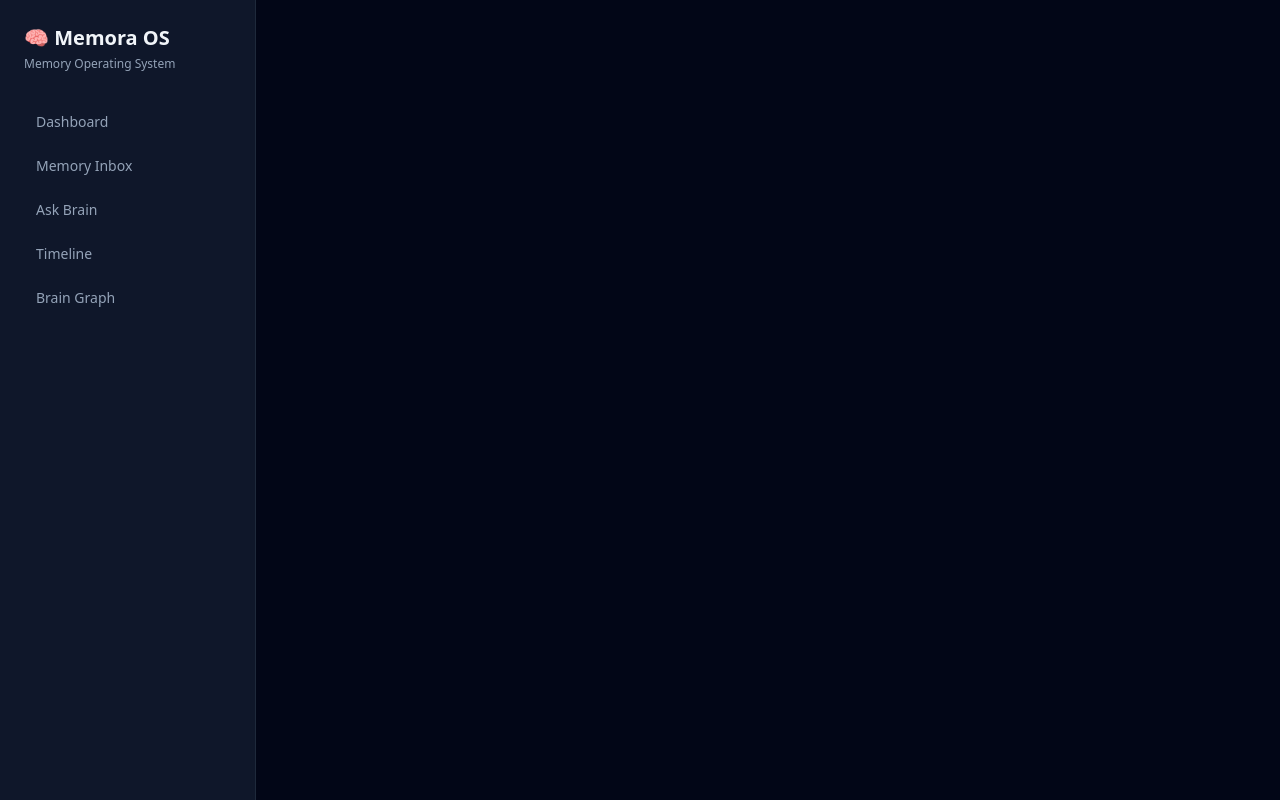
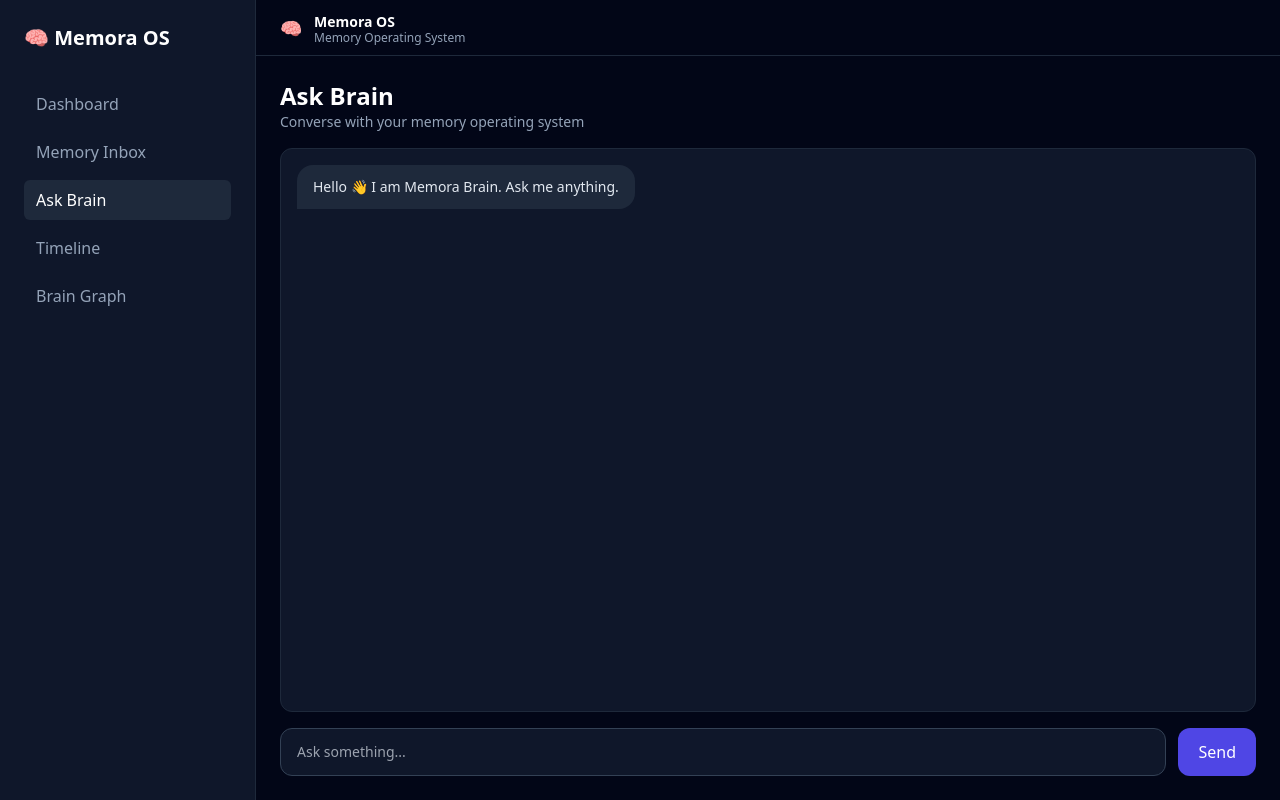
Before and after one commit to Manikandan1511/Memora-OS, a React (Vite) app in the folder frontend/: page /ask in a window 1280 px wide. Built offline with nearby package versions, Linux system fonts and the light colour scheme.

Commit message:
Frontend MVP Phase -1 Completed

```diff
--- a/frontend/src/app.jsx
+++ b/frontend/src/app.jsx
@@ -1,5 +1,6 @@
 import { Routes, Route, Navigate } from "react-router-dom";
 import Sidebar from "./components/Sidebar";
+import Navbar from "./components/Navbar";
 
 import Dashboard from "./pages/Dashboard";
 import MemoryInbox from "./pages/MemoryInbox";
@@ -7,25 +8,27 @@ import AskBrain from "./pages/AskBrain";
 import Timeline from "./pages/Timeline";
 import BrainGraph from "./pages/BrainGraph";
 
-function App() {
+export default function App() {
   return (
-    <div className="flex h-screen w-screen bg-slate-950 text-slate-100">
+    <div className="h-screen w-screen bg-slate-950 text-white flex">
       {/* Sidebar */}
       <Sidebar />
 
-      {/* Main Content */}
-      <main className="flex-1 overflow-y-auto p-6">
+      {/* Main Area */}
+      <div className="flex flex-col flex-1 min-w-0">
+        <Navbar />
+
+        <main className="flex-1 min-h-0 overflow-y-auto p-6">
           <Routes>
             <Route path="/" element={<Navigate to="/dashboard" replace />} />
             <Route path="/dashboard" element={<Dashboard />} />
-          <Route path="/memory-inbox" element={<MemoryInbox />} />
-          <Route path="/ask-brain" element={<AskBrain />} />
+            <Route path="/inbox" element={<MemoryInbox />} />
+            <Route path="/ask" element={<AskBrain />} />
             <Route path="/timeline" element={<Timeline />} />
-          <Route path="/brain-graph" element={<BrainGraph />} />
+            <Route path="/graph" element={<BrainGraph />} />
           </Routes>
         </main>
       </div>
+    </div>
   );
 }
-
-export default App;
--- a/frontend/src/components/Sidebar.jsx
+++ b/frontend/src/components/Sidebar.jsx
@@ -1,44 +1,35 @@
 import { NavLink } from "react-router-dom";
 
-const navItems = [
+const links = [
   { name: "Dashboard", path: "/dashboard" },
-  { name: "Memory Inbox", path: "/memory-inbox" },
-  { name: "Ask Brain", path: "/ask-brain" },
+  { name: "Memory Inbox", path: "/inbox" },
+  { name: "Ask Brain", path: "/ask" },
   { name: "Timeline", path: "/timeline" },
-  { name: "Brain Graph", path: "/brain-graph" },
+  { name: "Brain Graph", path: "/graph" },
 ];
 
-function Sidebar() {
+export default function Sidebar() {
   return (
-    <aside className="w-64 bg-slate-900 border-r border-slate-800 p-6">
-      <div className="mb-8">
-        <h1 className="text-xl font-bold flex items-center gap-2">
-          🧠 Memora OS
-        </h1>
-        <p className="text-xs text-slate-400 mt-1">
-          Memory Operating System
-        </p>
-      </div>
+    <aside className="w-64 bg-slate-900 border-r border-slate-800 p-6 flex-shrink-0">
+      <h1 className="text-xl font-bold mb-8">🧠 Memora OS</h1>
 
       <nav className="space-y-2">
-        {navItems.map((item) => (
+        {links.map((link) => (
           <NavLink
-            key={item.path}
-            to={item.path}
+            key={link.path}
+            to={link.path}
             className={({ isActive }) =>
-              `block rounded-md px-3 py-2 text-sm transition ${
+              `block px-3 py-2 rounded-md transition ${
                 isActive
                   ? "bg-slate-800 text-white"
                   : "text-slate-400 hover:bg-slate-800 hover:text-white"
               }`
             }
           >
-            {item.name}
+            {link.name}
           </NavLink>
         ))}
       </nav>
     </aside>
   );
 }
-
-export default Sidebar;
--- a/frontend/src/pages/AskBrain.jsx
+++ b/frontend/src/pages/AskBrain.jsx
@@ -1,77 +1,83 @@
-import { useState } from "react";
+import { useState, useEffect, useRef } from "react";
 
-function AskBrain() {
-  const [query, setQuery] = useState("");
-  const [results, setResults] = useState([]);
+export default function AskBrain() {
+  const [messages, setMessages] = useState([
+    {
+      role: "assistant",
+      content: "Hello 👋 I am Memora Brain. Ask me anything.",
+    },
+  ]);
+  const [input, setInput] = useState("");
+  const bottomRef = useRef(null);
 
-  const searchBrain = () => {
-    if (!query.trim()) return;
+  useEffect(() => {
+    bottomRef.current?.scrollIntoView({ behavior: "smooth" });
+  }, [messages]);
 
-    // UI-only mock results (backend later)
-    setResults([
+  const sendMessage = () => {
+    if (!input.trim()) return;
+
+    setMessages((prev) => [
+      ...prev,
+      { role: "user", content: input },
       {
-        text: "This is a related memory based on your query.",
-        score: 0.91,
-      },
-      {
-        text: "Another similar memory found in the system.",
-        score: 0.84,
+        role: "assistant",
+        content:
+          "🧠 I received your question. Backend integration is coming soon.",
       },
     ]);
+    setInput("");
   };
 
   return (
-    <div className="space-y-6">
+    <div className="min-h-full flex flex-col">
       {/* Header */}
-      <div>
-        <h2 className="text-2xl font-semibold">Ask Brain</h2>
-        <p className="text-slate-400">
-          Search and recall memories using semantic understanding.
+      <div className="mb-4">
+        <h1 className="text-2xl font-semibold">Ask Brain</h1>
+        <p className="text-slate-400 text-sm">
+          Converse with your memory operating system
         </p>
       </div>
 
-      {/* Search Box */}
-      <div className="bg-slate-950 border border-slate-800 rounded-lg p-4">
-        <input
-          type="text"
-          value={query}
-          onChange={(e) => setQuery(e.target.value)}
-          placeholder="Ask something from your memories..."
-          className="w-full bg-slate-900 text-slate-100 p-3 rounded-md border border-slate-700 focus:outline-none focus:ring-2 focus:ring-blue-500"
-        />
-
-        <div className="flex justify-end mt-3">
-          <button
-            onClick={searchBrain}
-            className="px-4 py-2 bg-blue-600 hover:bg-blue-500 rounded-md text-white text-sm"
+      {/* Chat Area */}
+      <div className="flex-1 min-h-0 overflow-y-auto rounded-xl bg-slate-900 border border-slate-800 p-4 space-y-4">
+        {messages.map((msg, idx) => (
+          <div
+            key={idx}
+            className={`flex ${
+              msg.role === "user" ? "justify-end" : "justify-start"
+            }`}
           >
-            Search
-          </button>
-        </div>
+            <div
+              className={`max-w-[70%] px-4 py-3 rounded-2xl text-sm ${
+                msg.role === "user"
+                  ? "bg-indigo-600 text-white rounded-br-none"
+                  : "bg-slate-800 text-slate-200 rounded-bl-none"
+              }`}
+            >
+              {msg.content}
+            </div>
+          </div>
+        ))}
+        <div ref={bottomRef} />
       </div>
 
-      {/* Results */}
-      <div className="space-y-3">
-        {results.length === 0 && (
-          <p className="text-slate-500 text-sm">
-            No results yet. Try asking something.
-          </p>
-        )}
-
-        {results.map((r, index) => (
-          <div
-            key={index}
-            className="bg-slate-950 border border-slate-800 rounded-md p-4"
-          >
-            <p className="text-slate-100">{r.text}</p>
-            <p className="text-xs text-slate-500 mt-2">
-              Similarity score: {r.score}
-            </p>
-          </div>
-        ))}
+      {/* Input */}
+      <div className="mt-4 flex gap-3">
+        <input
+          value={input}
+          onChange={(e) => setInput(e.target.value)}
+          onKeyDown={(e) => e.key === "Enter" && sendMessage()}
+          placeholder="Ask something..."
+          className="flex-1 rounded-xl bg-slate-900 border border-slate-700 px-4 py-3 text-sm focus:outline-none focus:ring-2 focus:ring-indigo-500"
+        />
+        <button
+          onClick={sendMessage}
+          className="px-5 py-3 rounded-xl bg-indigo-600 hover:bg-indigo-500 transition"
+        >
+          Send
+        </button>
       </div>
     </div>
   );
 }
-
-export default AskBrain;
--- a/frontend/src/pages/Dashboard.jsx
+++ b/frontend/src/pages/Dashboard.jsx
@@ -1,9 +1,86 @@
-function Dashboard() {
+import React from "react";
+
+const stats = [
+  {
+    title: "Total Memories",
+    value: 128,
+    description: "Stored cognitive units",
+    accent: "from-indigo-500 to-indigo-700",
+  },
+  {
+    title: "Brain Queries",
+    value: 42,
+    description: "Questions processed",
+    accent: "from-emerald-500 to-emerald-700",
+  },
+  {
+    title: "Timeline Events",
+    value: 86,
+    description: "Memory evolution points",
+    accent: "from-amber-500 to-amber-700",
+  },
+  {
+    title: "Knowledge Links",
+    value: 19,
+    description: "Connected concepts",
+    accent: "from-pink-500 to-pink-700",
+  },
+];
+
+export default function Dashboard() {
   return (
-    <div>
-      <h2 className="text-2xl font-semibold">Dashboard</h2>
+    <div className="p-8">
+      {/* Header */}
+      <div className="mb-8">
+        <h1 className="text-3xl font-semibold text-slate-100">
+          Dashboard
+        </h1>
+        <p className="text-slate-400 mt-1">
+          Overview of your memory operating system
+        </p>
+      </div>
+
+      {/* Stats Grid */}
+      <div className="grid grid-cols-1 sm:grid-cols-2 xl:grid-cols-4 gap-6">
+        {stats.map((item) => (
+          <div
+            key={item.title}
+            className="relative rounded-xl bg-slate-900/60 border border-slate-800 p-6
+                       hover:border-slate-600 transition-all duration-300
+                       hover:shadow-xl hover:shadow-black/40"
+          >
+            {/* Accent Bar */}
+            <div
+              className={`absolute top-0 left-0 h-1 w-full rounded-t-xl bg-gradient-to-r ${item.accent}`}
+            />
+
+            <div className="flex flex-col gap-2">
+              <span className="text-sm text-slate-400">
+                {item.title}
+              </span>
+
+              <span className="text-3xl font-bold text-slate-100">
+                {item.value}
+              </span>
+
+              <span className="text-xs text-slate-500">
+                {item.description}
+              </span>
+            </div>
+          </div>
+        ))}
+      </div>
+
+      {/* System Status */}
+      <div className="mt-10 rounded-xl border border-slate-800 bg-slate-900/60 p-6">
+        <h2 className="text-lg font-semibold text-slate-100 mb-2">
+          System Status
+        </h2>
+        <p className="text-slate-400 text-sm leading-relaxed">
+          Memora OS is running normally. Memory ingestion, semantic recall,
+          and knowledge evolution modules are active and healthy.
+        </p>
+      </div>
     </div>
   );
 }
-
-export default Dashboard;
```
Lines whose indentation alone changed are shown as unchanged.
